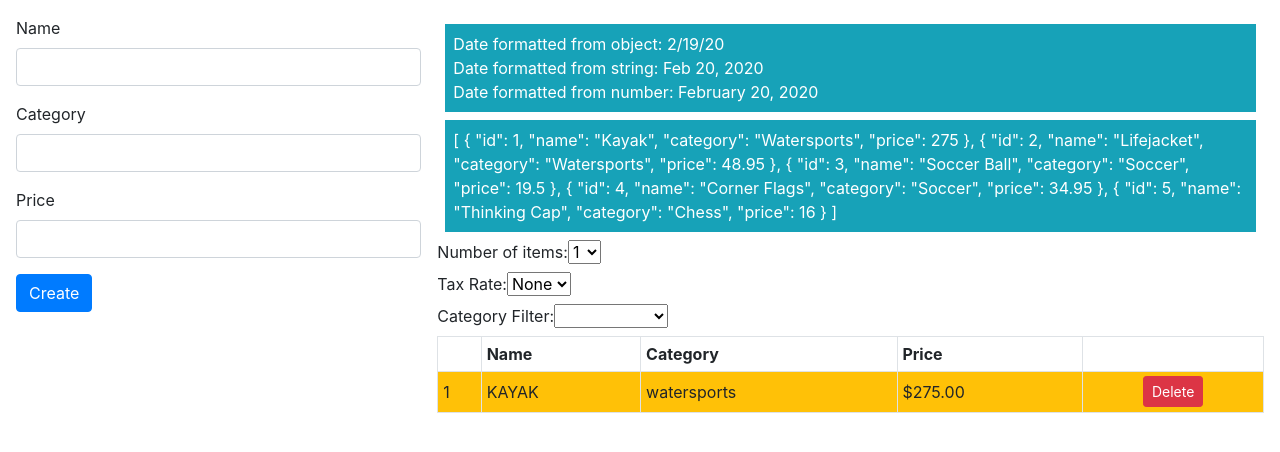
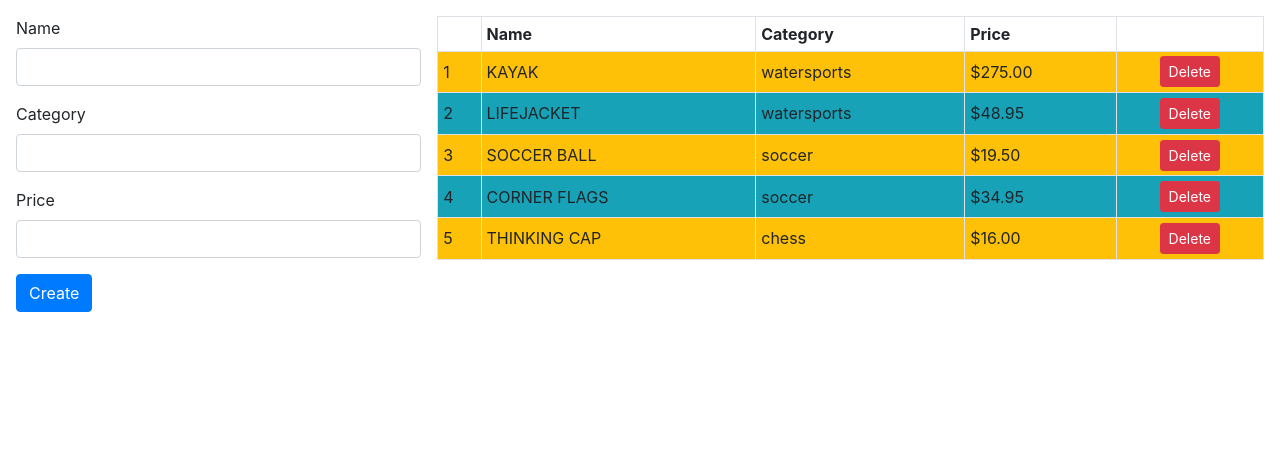
Before and after one commit to allotisam/ProAngular6, an Angular app: page / in a window 1280 px wide. Shown: the top 452 px of the page. Built offline with nearby package versions, Linux system fonts and the light colour scheme.

Commit message:
Ch19 - Preparing the Example Project

```diff
--- a/package.json
+++ b/package.json
@@ -22,6 +22,7 @@
     "@angular/router": "^6.0.3",
     "bootstrap": "^4.1.1",
     "core-js": "^2.5.4",
+    "git": "^0.1.5",
     "rxjs": "^6.0.0",
     "zone.js": "^0.8.26"
   },
--- a/src/app/app.component.html
+++ /dev/null
@@ -1,3 +0,0 @@
-<div style="text-align:center">
-  <h1>Hot Module Replacement</h1>
-</div>
--- a/src/app/app.module.ts
+++ b/src/app/app.module.ts
@@ -2,8 +2,7 @@ import { BrowserModule } from '@angular/platform-browser';
 import { NgModule } from '@angular/core';
 import { FormsModule, ReactiveFormsModule } from '@angular/forms';
 
-import { AppComponent } from './app.component';
-import { ProductComponent } from './component';
+import { ProductComponent } from './productComponent.component';
 import { PaAttrDirective } from './attr.directive';
 import { PaModel } from './twoway.directive';
 import { PaStructureDirective } from './structure.directive';
--- a/src/app/component.ts
+++ b/src/app/productComponent.component.ts
@@ -6,7 +6,7 @@ import { ProductFormGroup } from './form.model';
 
 @Component({
     selector: 'app',
-    templateUrl: 'template.html',
+    templateUrl: 'productComponent.component.html',
     // styles: [ '/deep/ div { border: 2px black solid; font-style:italic }']
 })
 export class ProductComponent {
--- a/src/app/productTable.component.html
+++ b/src/app/productTable.component.html
@@ -1,42 +1,3 @@
-<div class="bg-info p-2 m-2 text-white">
-    <div>Date formatted from object: {{ dateObject | date:"shortDate" }}</div>
-    <div>Date formatted from string: {{ dateString | date:"mediumDate" }}</div>
-    <div>Date formatted from number: {{ dateNumber | date:"longDate" }}</div>
-</div>
-
-<div class="bg-info p-2 text-white m-2">
-    <div>{{ getProducts() | json }}</div>
-</div>
-
-<div>
-    <label>Number of items:</label>
-    <select [value]="itemCount || 1" (change)="itemCount=$event.target.value">
-        <option *ngFor="let item of getProducts(); let i=index" [value]="i+1">
-            {{ i + 1 }}
-        </option>
-    </select>
-</div>
-
-<div>
-    <label>Tax Rate:</label>
-    <select [value]="taxRate || 0" (change)="taxRate = $event.target.value">
-        <option value="0">None</option>
-        <option value="10">{{ 0.1 | percent }}</option>
-        <option value="20">{{ 0.2 | percent }}</option>
-        <option value="50">{{ 0.5 | percent }}</option>
-        <option value="150">{{ 1.5 | percent }} </option>
-    </select>
-</div>
-
-<div>
-    <label>Category Filter:</label>
-    <select [(ngModel)]="categoryFilter">
-        <option>Watersports</option>
-        <option>Soccer</option>
-        <option>Chess</option>
-    </select>
-</div>
-
 <table class="table table-sm table-bordered table-striped">
     <tr>
         <th></th>
@@ -46,7 +7,7 @@
         <th></th>
     </tr>
     <tbody>
-        <tr *paFor="let item of getProducts() | slice:0:(itemCount || 1) | filter:categoryFilter; let i=index; let odd=odd; let even=even" [class.bg-info]="odd" [class.bg-warning]="even">
+        <tr *paFor="let item of getProducts(); let i=index; let odd=odd; let even=even" [class.bg-info]="odd" [class.bg-warning]="even">
             <td style="vertical-align: middle">{{ i+1 }}</td>
             <td style="vertical-align: middle">{{ item.name | uppercase }}</td>
             <td style="vertical-align: middle">{{ item.category | lowercase }}</td>
```
Also changed, not shown: src/app/app.component.ts (deleted, +0 -10 lines), src/app/app.component.css (deleted), src/app/productComponent.component.html (renamed from src/app/template.html), 2 other files (tests, documents, lock files or other folders).
